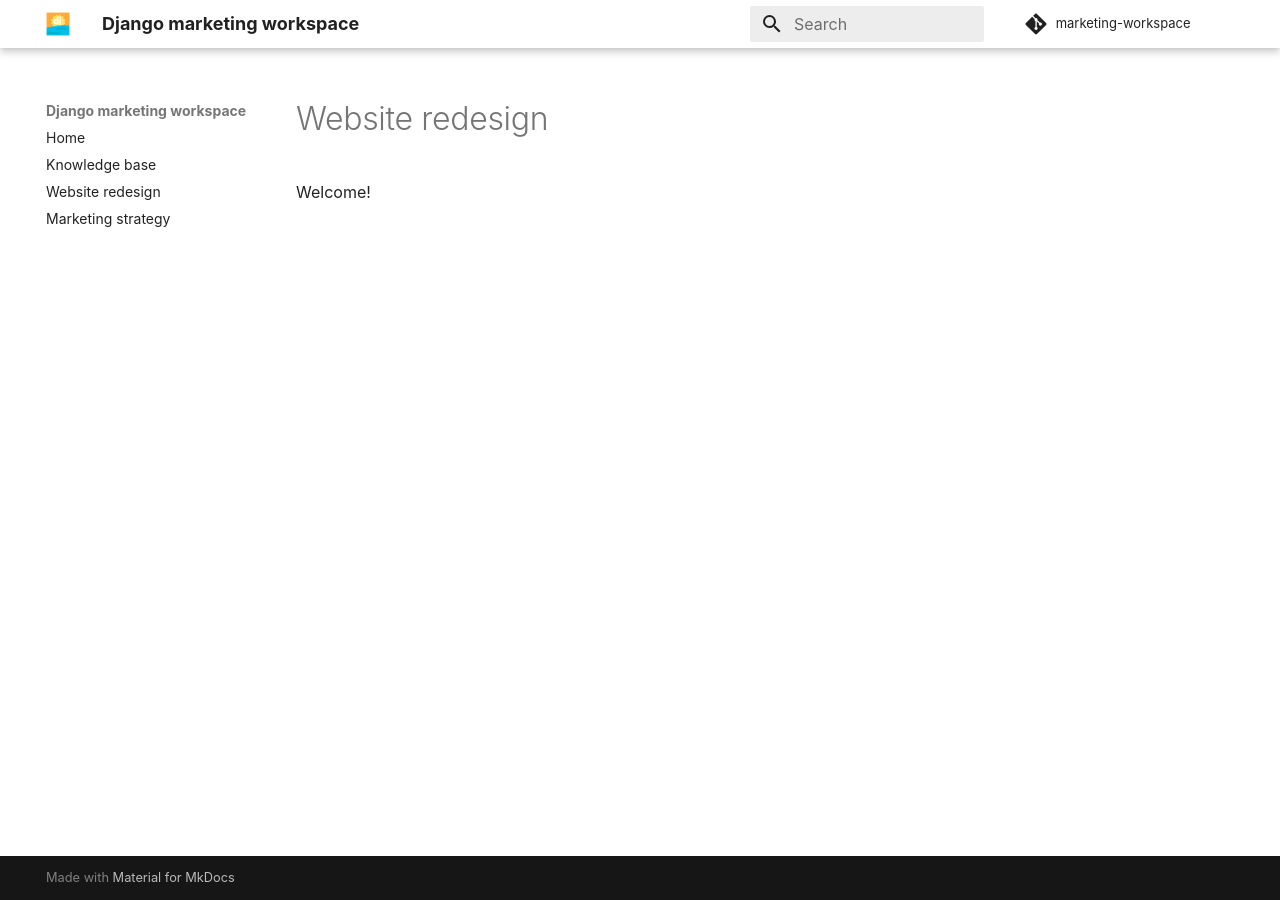
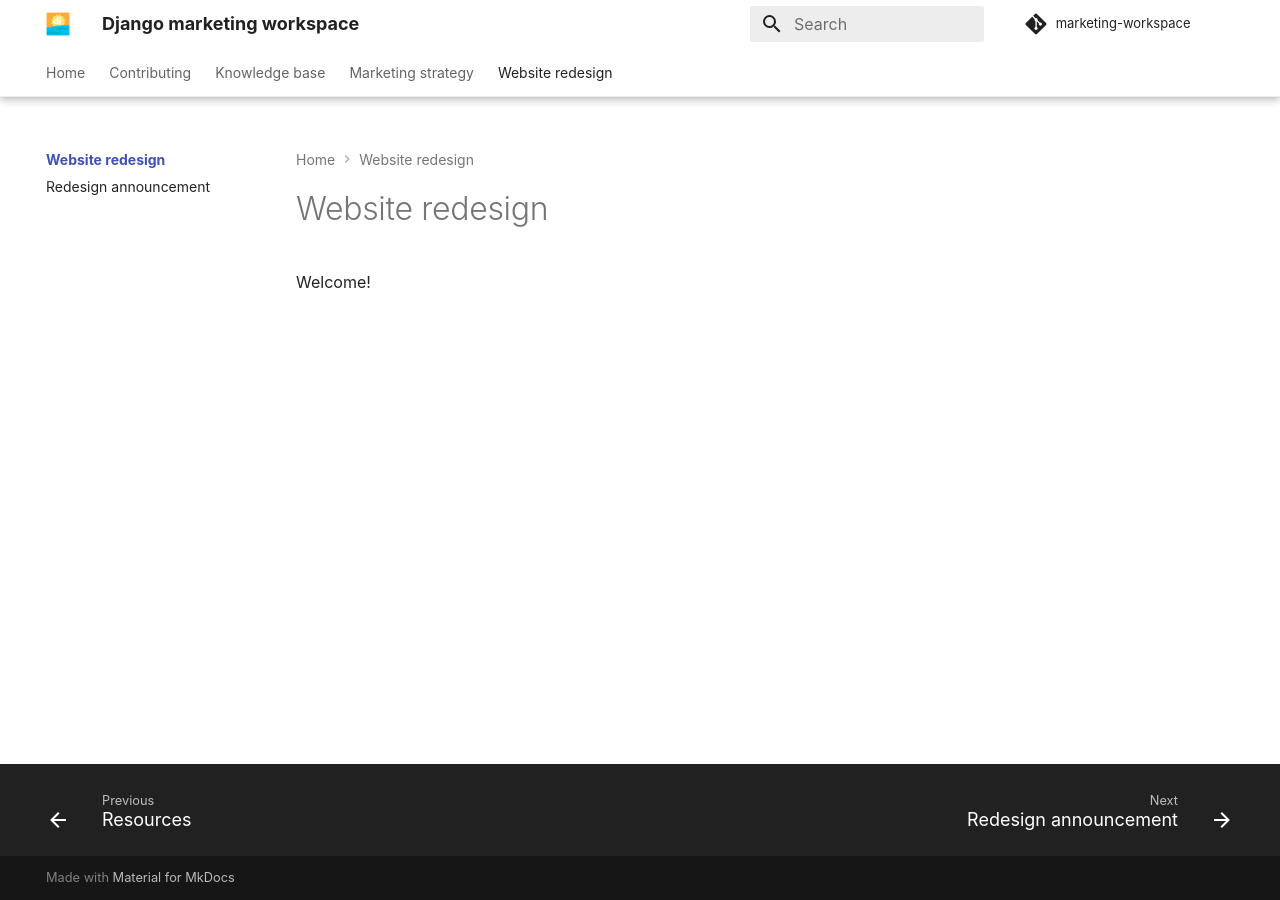
Before and after one commit to marketing-django/marketing-workspace, an MkDocs documentation site: the page built from docs/website-redesign/README.md, in a window 1280 px wide. Built offline with MkDocs 1.6.1 and Material for MkDocs 9.7.7, drawn with Linux system fonts in a browser that asks for light colours; comment, search, counter and statistics services are not loaded; part of the change alters nothing that is shown.

Commit message:
Update more mkdocs features

```diff
--- a/mkdocs.yml
+++ b/mkdocs.yml
@@ -17,9 +17,29 @@ theme:
     primary: white
   features:
     - content.code.copy
+    - navigation.instant
+    - navigation.instant.prefetch
+    - navigation.instant.progress
+    - navigation.tabs
+    - navigation.tabs.sticky
+    - navigation.sections
+    - navigation.expand
+    - navigation.path
+    - navigation.indexes
+    - navigation.top
+    - navigation.footer
+    - content.tooltips
+    - search.highlight
+    - search.suggest
+    - search.share
   custom_dir: docs/theme
 markdown_extensions:
+  - abbr
   - admonition
+  - attr_list
+  - def_list
+  - footnotes
+  - md_in_html
   - sane_lists
   - toc:
       permalink: true
@@ -30,24 +50,75 @@ markdown_extensions:
       pygments_lang_class: true
   - pymdownx.inlinehilite
   - pymdownx.magiclink
+  # Appends docs/contributing/abbreviations.md to every page.
+  - pymdownx.snippets:
+      base_path: docs
+      auto_append:
+        - contributing/abbreviations.md
   - pymdownx.superfences
   - pymdownx.tasklist:
       custom_checkbox: true
   - pymdownx.tilde
 plugins:
   - search
+  - git-revision-date-localized:
+      type: date
+      # Use the build date for files not yet committed, so `--strict` builds pass.
+      fallback_to_build_date: true
   - llmstxt:
       full_output: llms-full.txt
-      # Only add docs pages that are relevant to users of the project.
+      # Keep in sync with nav.
       sections:
+        Home:
+          - index.md
+        Contributing:
+          - contributing/*.md
         Knowledge base:
-          - knowledge-base/index.md
+          - knowledge-base/*.md
+        Marketing strategy:
+          - marketing-strategy/*.md
         Website redesign:
-          - website-redesign/index.md
-        Marketing strategy:
-          - marketing-strategy/index.md
+          - website-redesign/*.md
+# Treat structural mistakes as warnings, so `--strict` builds fail on them.
+validation:
+  nav:
+    # Every docs page must be in nav, or marked with `not_in_nav` front matter.
+    omitted_files: warn
+    absolute_links: warn
+  links:
+    absolute_links: warn
+    unrecognized_links: warn
+    anchors: warn
 nav:
   - Home: index.md
-  - Knowledge base: knowledge-base/index.md
-  - Website redesign: website-redesign/index.md
-  - Marketing strategy: marketing-strategy/index.md
+  - Contributing:
+      - contributing/README.md
+      - Documentation style guide: contributing/style-guide.md
+      - Quality assurance: contributing/quality-assurance.md
+      - Project architecture: contributing/architecture.md
+      - Abbreviations: contributing/abbreviations.md
+  - Knowledge base:
+      - knowledge-base/README.md
+      - Teams: knowledge-base/organisation/teams.md
+  - Marketing strategy:
+      - marketing-strategy/README.md
+      - Draft:
+          - marketing-strategy/draft/README.md
+          - SWOT analysis: marketing-strategy/draft/swot.md
+      - Competitors analysis:
+          - marketing-strategy/competitors-analysis/README.md
+          - Django self-audit: marketing-strategy/competitors-analysis/django-self-audit.md
+          - FastAPI: marketing-strategy/competitors-analysis/fastapi.md
+          - Next.js: marketing-strategy/competitors-analysis/next-js.md
+          - Next.js full draft: marketing-strategy/competitors-analysis/next-js-full.md
+          - Ruby on Rails: marketing-strategy/competitors-analysis/ruby-on-rails.md
+          - Source map template: marketing-strategy/competitors-analysis/template-competitor-source-map.md
+          - Analysis template: marketing-strategy/competitors-analysis/template-competitor-analysis.md
+      - Governance:
+          - Marketing WG charter: marketing-strategy/governance/marketing-wg-charter.md
+      - Research:
+          - Formats: marketing-strategy/research/formats.md
+      - Resources: marketing-strategy/resources/README.md
+  - Website redesign:
+      - website-redesign/README.md
+      - Redesign announcement: website-redesign/redesign-announcement.md
```
